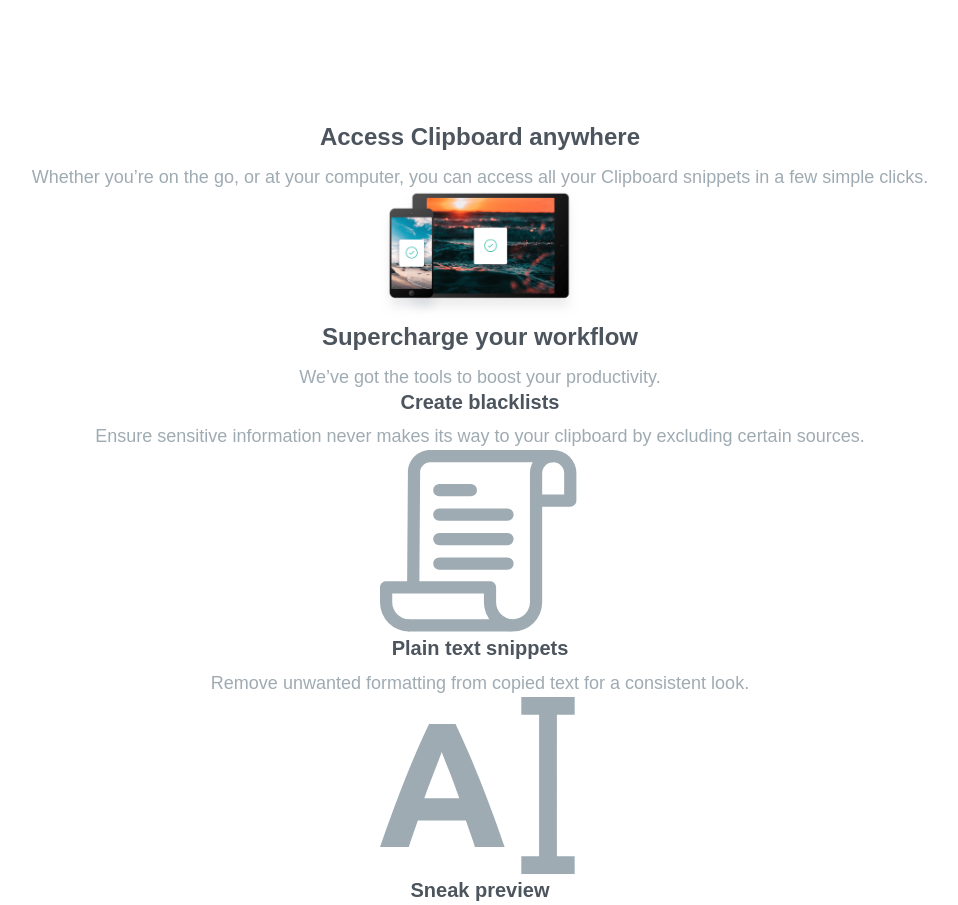
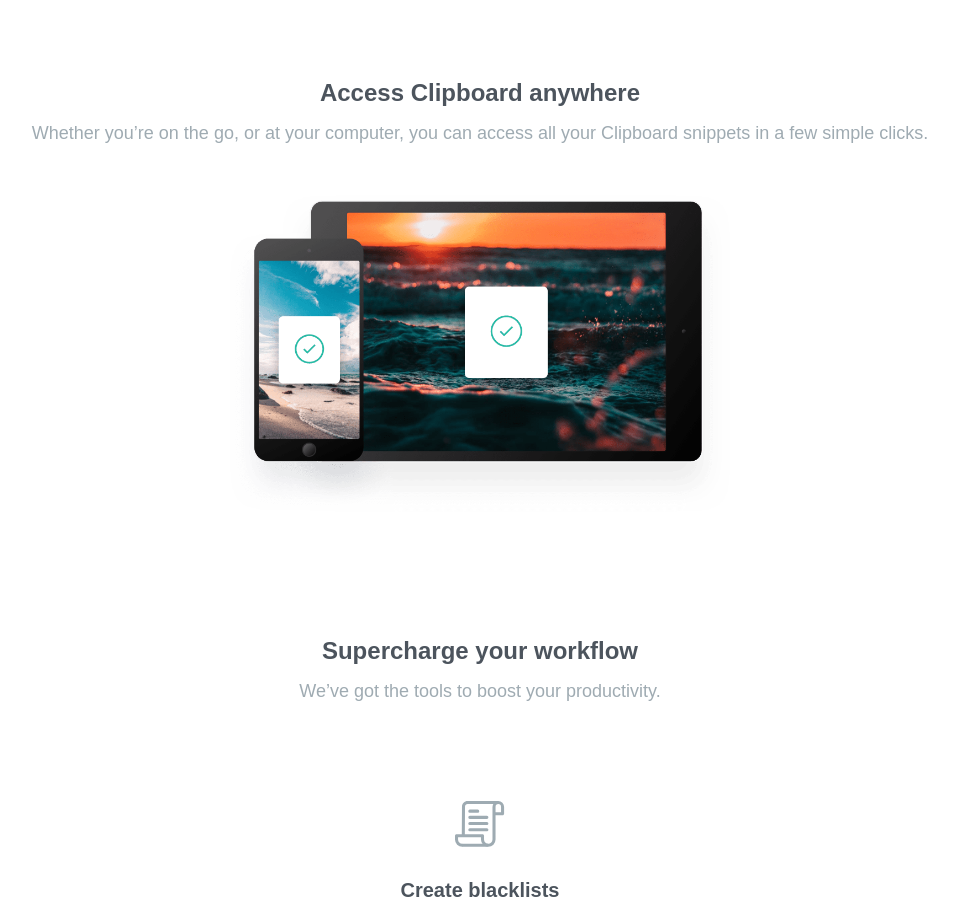
Before and after one commit to Martinica-Andrei/clipboard-landing-page-html-css, a plain HTML site: page index.html in a window 1280 px wide. Shown: the part 1600-2505 px from the top of the page, without its empty margins (160-1118 px from the left). Drawn offline with Linux system fonts and the light colour scheme; a web font is replaced by a local one.

Commit message:
style access clipboard and supercharge your workflow

```diff
--- a/index.html
+++ b/index.html
@@ -64,7 +64,7 @@
     </ul>
   </section>
 
-  <section aria-labelledby="h2-access-clipboard">
+  <section class="section access-clipboard-section" aria-labelledby="h2-access-clipboard">
     <h2 id="h2-access-clipboard">Access Clipboard anywhere</h2>
     <p>
       Whether you’re on the go, or at your computer, you can access all your Clipboard
@@ -73,7 +73,7 @@
     <img src="images/image-devices.png" alt="phone and tablet">
   </section>
 
-  <section aria-labelledby="h2-supercharge-your-workflow">
+  <section class="section supercharge-your-workflow-section" aria-labelledby="h2-supercharge-your-workflow">
     <h2 id="h2-supercharge-your-workflow">Supercharge your workflow</h2>
     <p>We’ve got the tools to boost your productivity.</p>
 
--- a/src/index.css
+++ b/src/index.css
@@ -52,7 +52,7 @@ a {
     text-decoration: none;
 }
 
-ul{
+ul {
     list-style: none;
 }
 
@@ -102,7 +102,7 @@ img {
 /* Main header
 ---------------------------------------------------------------------- */
 
-.main-header{
+.main-header {
     margin-bottom: 8rem;
 }
 
@@ -131,8 +131,8 @@ img {
 /* Keep track section
 ---------------------------------------------------------------------- */
 
-.keep-track-section{
-    margin-bottom: 16rem;
+.keep-track-section {
+    margin-bottom: 12rem;
 }
 
 .keep-track-section img {
@@ -143,8 +143,43 @@ img {
 }
 
 
-.keep-track-section ul{
-    display:flex;
+.keep-track-section ul {
+    display: flex;
     flex-direction: column;
     gap: 4rem;
 }
+
+/* Access clipboard section
+---------------------------------------------------------------------- */
+
+.access-clipboard-section {
+    margin-bottom: 5rem;
+}
+
+.access-clipboard-section img {
+    margin-top: 3rem;
+    width: 100%;
+    max-width: 500px;
+}
+
+/* Supercharge your workflow section
+---------------------------------------------------------------------- */
+
+.supercharge-your-workflow-section ul {
+    display: flex;
+    flex-direction: column;
+    gap: 4rem;
+    margin-top: 6rem;
+}
+
+.supercharge-your-workflow-section section {
+    display: flex;
+    flex-direction: column;
+    align-items: center;
+}
+
+.supercharge-your-workflow-section img {
+    order: -1;
+    width: 50px;
+    margin-bottom: 2rem;
+}
```
